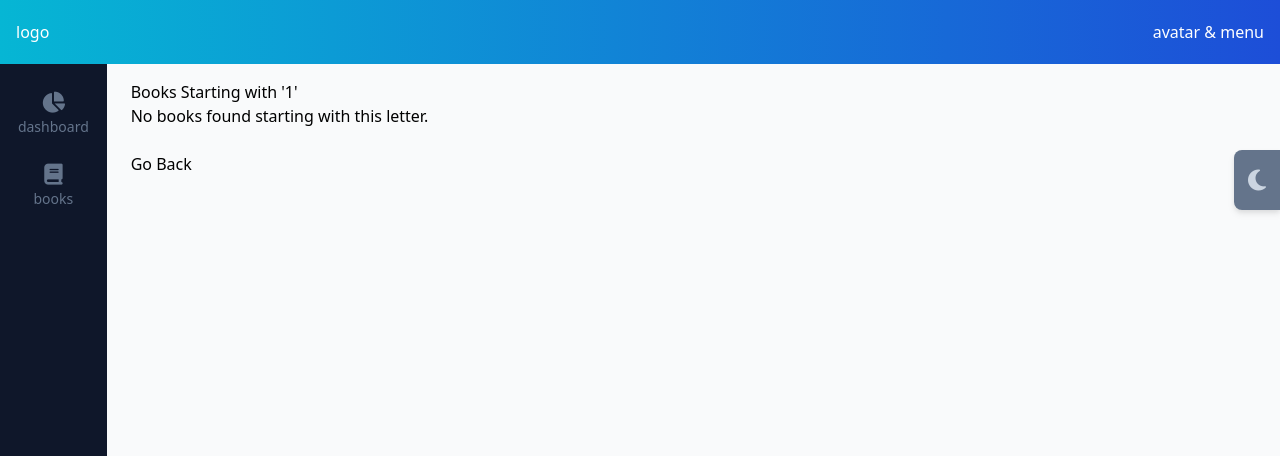
After one commit to GCacho/FullStack-DjangoReactViteTailwindPostgre, a Django app: page /books/books/1/ in a window 1280 px wide. The commit adds this page. Shown: the top 456 px of the page. Run offline with Django 4.2, Linux system fonts and the light colour scheme; tables that the repository leaves empty hold one stand-in row (values such as "Sample post"); some libraries are stand-ins or nearby versions.

Commit message:
Letters connected with books and details urls, starting my own code

```diff
--- a/backend/books/templates/books/detail.html
+++ b/backend/books/templates/books/detail.html
@@ -1,10 +1,10 @@
 {% extends "base.html" %}
 
-{% block title %}Book Title Detail{% endblock title %}
+{% block title %}| Book Title Detail{% endblock title %}
 
 {% block content %}
 
-<h1>Title: {{obj.title}}</h1>
+<h1>Title: {{obj.title|capfirst}}</h1>
 <br>
 <a href="{% url "books:main" %}" class="btn btn-danger">Go Back</a>
 
--- /dev/null
+++ b/backend/books/templates/books/first_letter.html
@@ -0,0 +1,20 @@
+{% extends "base.html" %}
+
+{% block title %} | Books starting with {{ letter|capfirst }} {% endblock title %}
+
+{% block content %}
+
+<h2>Books Starting with '{{ letter|capfirst }}'</h2>
+<ul>
+    {% for book in books %}
+        <a href="{{ book.get_absolute_url }}" class="text-lg text-slate-800 dark:text-gray-50 hover:text-blue-500">
+            {{ book.title }}
+        </a>
+        <!-- Otras propiedades del libro que quieras mostrar -->
+    {% empty %}
+        <li>No books found starting with this letter.</li>
+    {% endfor %}
+</ul>
+<br>
+<a href="{% url "books:main" %}" class="btn btn-danger">Go Back</a>
+{% endblock content %}
--- a/backend/books/templates/books/main.html
+++ b/backend/books/templates/books/main.html
@@ -14,7 +14,9 @@
 
     {% include "components/header.html" with title="Book Titles" description="List of all the book titles available" %}
 
-    {{ hi }} {{hi2}}
+    {% for letter in letters %}
+        <a href="{% url 'books:book-first-letter' letter=letter|capfirst %}"> {{ letter }} </a>
+    {% endfor %}
 
     <form action="" method="POST">
         {% csrf_token %}
@@ -53,7 +55,7 @@
                 <li class="mb-2">
                     <span class="text-lg text-slate-800 dark:text-gray-50 mr-2">{{ forloop.counter }}.</span>
                     <a href="{{ elmnt.get_absolute_url }}" class="text-lg text-slate-800 dark:text-gray-50 hover:text-blue-500">
-                        {{ elmnt.title }}
+                        {{ elmnt.title|capfirst }}
                     </a>
                 </li>
             {% endfor %}
--- a/backend/books/urls.py
+++ b/backend/books/urls.py
@@ -1,5 +1,5 @@
 from django.urls import path
-from .views import BookTitleListView, book_title_detail_view
+from .views import BookTitleListView, book_title_detail_view, book_first_letter_view
 
 app_name = 'books'
 
@@ -8,4 +8,6 @@ urlpatterns = [
     # Comes from books/views.py | http://127.0.0.1:8000/books/1/ example
     path('', BookTitleListView.as_view(), name='main'),
     path('<pk>/', book_title_detail_view, name='detail'), # <pk> - primary key, <str:text> - string, <slug> - slug
+
+    path('books/<str:letter>/', book_first_letter_view, name='book-first-letter'),
 ]
--- a/backend/books/views.py
+++ b/backend/books/views.py
@@ -4,6 +4,7 @@ from django.views.generic import ListView, FormView
 from .forms import BookTitleForm
 from django.urls import reverse, reverse_lazy
 from django.contrib import messages
+import string
 # Create your views here.
 
 class BookTitleListView(FormView, ListView):
@@ -14,10 +15,6 @@ class BookTitleListView(FormView, ListView):
     context_object_name = 'qs'
     form_class = BookTitleForm
     i_instance = None
-
-    # def get_queryset(self): # A QuerySet find all books that starts with an 'L'
-    #     parameter = 'L'
-    #     return BookTitle.objects.filter(title__startswith=parameter)
 
     def get_success_url(self): # To send the form to the DB with the correct URL
         return self.request.path
@@ -33,14 +30,9 @@ class BookTitleListView(FormView, ListView):
         return super().form_invalid(form)
 
     def get_context_data(self, **kwargs):
-        # context = { # with just get_context_data(self):
-        #     'hi':'Hello World',
-        #     'form':self.form_class,
-        #     'qs':self.get_queryset(),
-        # }
         context = super().get_context_data(**kwargs)
-        context['hi'] = "Hello World"
-        context['hi2'] = "Hello World 2"
+        letters = list(string.ascii_uppercase)
+        context['letters'] = letters
         return context
 
 
@@ -54,3 +46,7 @@ class BookTitleListView(FormView, ListView):
 def book_title_detail_view(request, pk):
     obj = BookTitle.objects.get(pk=pk)
     return render(request, 'books/detail.html', {'obj':obj})
+
+def book_first_letter_view(request, letter):
+    books = BookTitle.objects.filter(title__istartswith=letter)
+    return render(request, 'books/first_letter.html', {'books': books, 'letter': letter})
```
